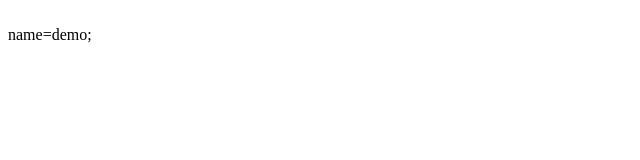
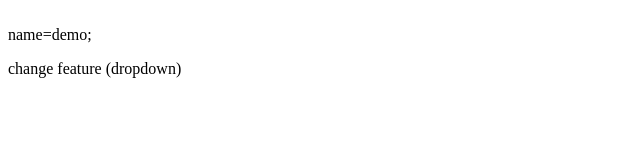
Before and after one commit to SumitKinha/localrepo, a plain HTML site: page index.html in a window 1280 px wide. Shown: the whole page, without its empty margins (0-640 px from the left). Drawn offline with Linux system fonts and the light colour scheme.

Commit message:
change in main

```diff
--- a/index.html
+++ b/index.html
@@ -1,3 +1,4 @@
 <br>
 name=demo;
 </br>
+<p>change feature (dropdown)</p>
```
